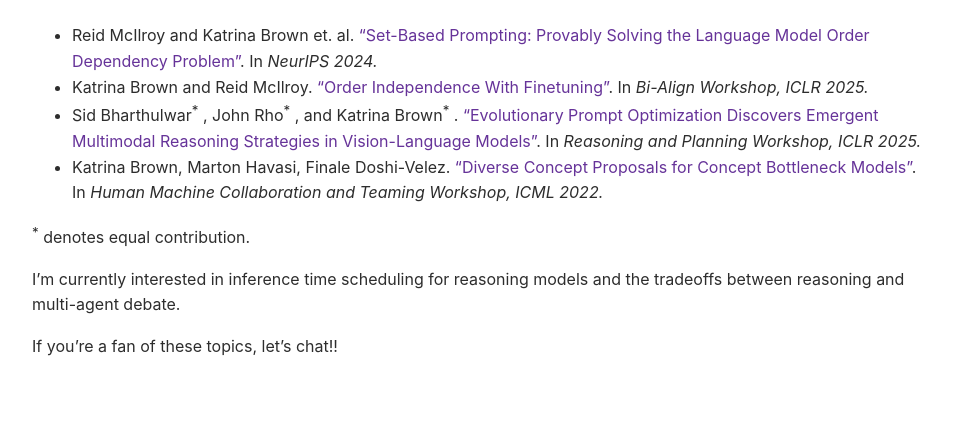
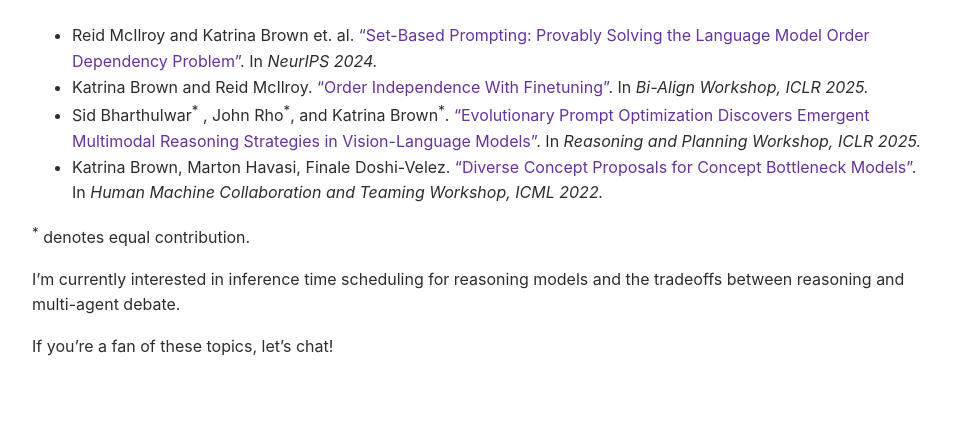
Before and after one commit to brownkat6/katrinarbrown, a Jekyll site: the page built from docs/research.md, in a window 1280 px wide. Shown: the part 313-754 px from the top of the page, without its empty margins (158-1118 px from the left). Built offline with Jekyll 4.4.1, drawn with Linux system fonts in a browser that asks for light colours.

Commit message:
citation format

```diff
--- a/docs/research.md
+++ b/docs/research.md
@@ -10,11 +10,11 @@
 ### Select Publications
 - Reid McIlroy and Katrina Brown et. al. ["Set-Based Prompting: Provably Solving the Language Model Order Dependency Problem"](https://arxiv.org/abs/2406.03919). In *NeurIPS 2024.*
 - Katrina Brown and Reid McIlroy. ["Order Independence With Finetuning"](https://openreview.net/pdf?id=08E6XX0Yen). In *Bi-Align Workshop, ICLR 2025.*
-- Sid Bharthulwar<sup>*</sup> , John Rho<sup>*</sup> , and Katrina Brown<sup>*</sup> . ["Evolutionary Prompt Optimization Discovers Emergent Multimodal Reasoning Strategies in Vision-Language Models"](https://openreview.net/pdf?id=u8BO0NFF21). In _Reasoning and Planning Workshop, ICLR 2025._
+- Sid Bharthulwar<sup>*</sup> , John Rho<sup>*</sup>, and Katrina Brown<sup>*</sup>. ["Evolutionary Prompt Optimization Discovers Emergent Multimodal Reasoning Strategies in Vision-Language Models"](https://openreview.net/pdf?id=u8BO0NFF21). In _Reasoning and Planning Workshop, ICLR 2025._
 - Katrina Brown, Marton Havasi, Finale Doshi-Velez. ["Diverse Concept Proposals for Concept Bottleneck Models"](https://arxiv.org/pdf/2412.18059). In *Human Machine Collaboration and Teaming Workshop, ICML 2022.*
 
 <sup>*</sup> denotes equal contribution.
 
 I'm currently interested in inference time scheduling for reasoning models and the tradeoffs between reasoning and multi-agent debate.
 
-If you're a fan of these topics, let's chat!!
+If you're a fan of these topics, let's chat!
```
